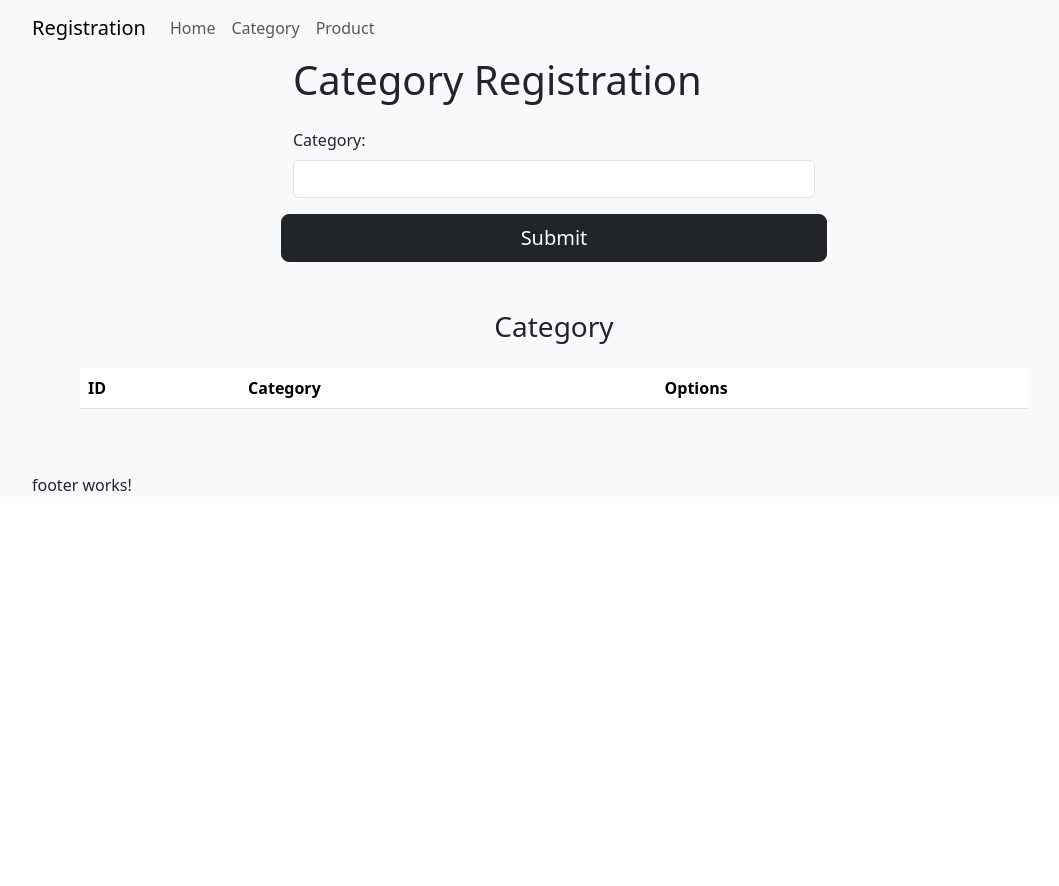
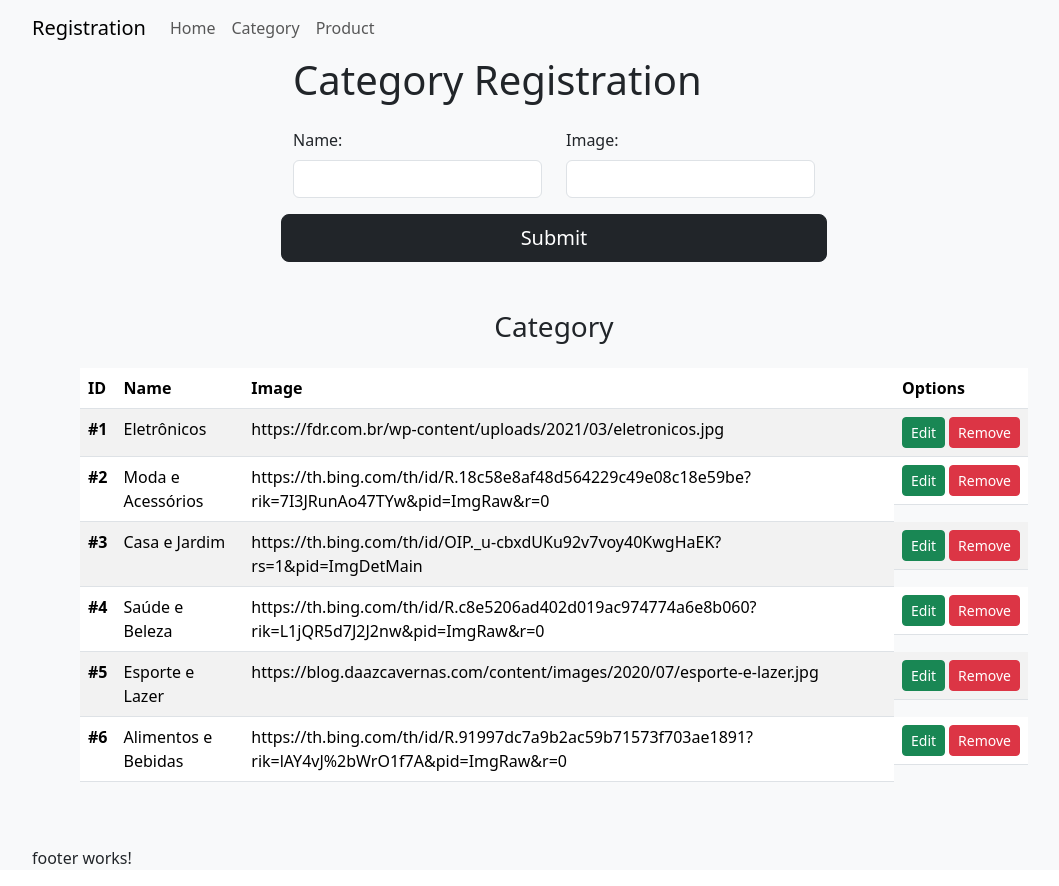
Before and after one commit to muriisantuss/register, an Angular app: page /category in a window 1280 px wide. Shown: the whole page, without its empty margins (86-1145 px from the left). Before the commit the page ends 800 px from the top, so only its background shows below. Built offline with nearby package versions, Linux system fonts and the light colour scheme; data requests are answered from the project's data file.

Commit message:
closes #5 - Task 05: - Product and Category Relationships

```diff
--- a/db.json
+++ b/db.json
@@ -1,25 +1,87 @@
 {
   "product": [
     {
-      "id": 2,
-      "name": "Computador",
+      "id": 1,
+      "name": " Smartphone Galaxy S21",
       "categoryId": 1,
-      "description": "Computador foi feito para você aprender cada vez mais com ele ",
-      "price": "10000",
-      "quantity": "10",
-      "active": false,
+      "description": "Smartphone com tela de 6.2 polegadas, 128GB de armazenamento, câmera traseira tripla de 64MP, e bateria de 4000mAh.",
+      "price": "3.500,00",
+      "quantity": "25",
+      "active": true,
       "period": "Available"
     },
     {
+      "id": 2,
+      "name": "Tênis Adidas Ultraboost",
+      "categoryId": 2,
+      "description": "Tênis esportivo unissex com tecnologia Boost, ideal para corridas e atividades físicas.",
+      "price": "650,00",
+      "quantity": "30",
+      "active": true,
+      "period": "Out of Stock"
+    },
+    {
       "id": 3,
-      "name": "Musica ",
-      "categoryId": 2,
-      "description": "ruim",
-      "price": "1",
-      "quantity": "1",
-      "active": false,
+      "name": " Bicicleta Mountain Bike Caloi",
+      "categoryId": 5,
+      "description": "Bicicleta de montanha com quadro de alumínio, 21 marchas, e suspensão dianteira.",
+      "price": "2.300,00",
+      "quantity": "12",
+      "active": true,
+      "period": "Available"
+    },
+    {
+      "id": 4,
+      "name": "Laptop Dell Inspiron 15",
+      "categoryId": 1,
+      "description": "Laptop com tela de 15.6 polegadas, processador Intel Core i7, 16GB de RAM, 512GB SSD, e Windows 10.",
+      "price": "6.200,00",
+      "quantity": "10",
+      "active": true,
+      "period": ""
+    },
+    {
+      "id": 5,
+      "name": " Conjunto de Sofás de Jardim",
+      "categoryId": 3,
+      "description": "Conjunto de sofás para jardim em rattan sintético, inclui mesa de centro e almofadas impermeáveis.",
+      "price": "4.200,00",
+      "quantity": "5",
+      "active": true,
       "period": "Available"
     }
   ],
-  "category": []
+  "category": [
+    {
+      "id": 1,
+      "name": "Eletrônicos",
+      "image": "https://fdr.com.br/wp-content/uploads/2021/03/eletronicos.jpg"
+    },
+    {
+      "id": 2,
+      "name": "Moda e Acessórios",
+      "image": "https://th.bing.com/th/id/R.18c58e8af48d564229c49e08c18e59be?rik=7I3JRunAo47TYw&pid=ImgRaw&r=0"
+    },
+    {
+      "id": 3,
+      "name": "Casa e Jardim",
+      "image": "https://th.bing.com/th/id/OIP._u-cbxdUKu92v7voy40KwgHaEK?rs=1&pid=ImgDetMain"
+    },
+    {
+      "id": 4,
+      "name": "Saúde e Beleza",
+      "image": "https://th.bing.com/th/id/R.c8e5206ad402d019ac974774a6e8b060?rik=L1jQR5d7J2J2nw&pid=ImgRaw&r=0"
+    },
+    {
+      "id": 5,
+      "name": "Esporte e Lazer",
+      "image": "https://blog.daazcavernas.com/content/images/2020/07/esporte-e-lazer.jpg"
+    },
+    {
+      "id": 6,
+      "name": "Alimentos e Bebidas",
+      "image": "https://th.bing.com/th/id/R.91997dc7a9b2ac59b71573f703ae1891?rik=lAY4vJ%2bWrO1f7A&pid=ImgRaw&r=0",
+      "count": "10"
+    }
+  ]
 }
--- a/src/app/category.ts
+++ b/src/app/category.ts
@@ -1,4 +1,6 @@
+
 export interface Category {
   id: number;
   name: string;
+  image: string;
 }
--- a/src/app/category/category.component.html
+++ b/src/app/category/category.component.html
@@ -4,12 +4,21 @@
     <h1 class="mb-4">Category Registration</h1>
     <div class="row mb-3">
       <div class="col">
-        <label for="Category" class="form-label">Category:</label>
+        <label for="Category" class="form-label">Name:</label>
         <input
           type="text"
           formControlName="name"
           class="form-control"
           id="name"
+        />
+      </div>
+      <div class="col">
+        <label for="Image" class="form-label">Image:</label>
+        <input
+          type="text"
+          formControlName="image"
+          class="form-control"
+          id="image"
         />
       </div>
     </div>
@@ -29,7 +38,8 @@
       <thead>
         <tr>
           <th scope="col">ID</th>
-          <th scope="col">Category</th>
+          <th scope="col">Name</th>
+          <th scope="col">Image</th>
           <th scope="col">Options</th>
         </tr>
       </thead>
@@ -37,6 +47,7 @@
         <tr *ngFor="let catch of category">
           <th scope="row">#{{ catch.id }}</th>
           <td>{{ catch.name }}</td>
+          <td>{{ catch.image }}</td>
           <td class="d-flex gap-1">
             <button class="btn btn-success btn-sm" (click)="update(catch)">
               Edit
--- a/src/app/category/category.component.ts
+++ b/src/app/category/category.component.ts
@@ -1,5 +1,6 @@
+import { ProductComponent } from './../product/product.component';
 import { Period } from './../period';
-import { Category } from './../category';
+import { Category } from '../category';
 import { Product } from '../product';
 
 import { ProductService } from '../service/product.service';
@@ -11,27 +12,28 @@ import { Component, OnInit } from '@angular/core';
 @Component({
   selector: 'app-category',
   templateUrl: './category.component.html',
-  styleUrl: './category.component.css'
+  styleUrl: './category.component.css',
 })
 export class CategoryComponent implements OnInit {
-  category: Category[] = []
-  product: Product[] = []
-  period = Object.values(Period)
+  category: Category[] = [];
+  product: Product[] = [];
+  period = Object.values(Period);
 
   catchCategoryFormGroup: FormGroup;
   isEditing: boolean = false;
 
-
   constructor(
-    private formBuilder: FormBuilder,
-    private categoryService: CategoryService,
-    private productService: ProductService
-
+    public formBuilder: FormBuilder,
+    public categoryService: CategoryService,
+    private productService: ProductService,
   ) {
     this.catchCategoryFormGroup = formBuilder.group({
       id: [''],
+      categoryId: [''],
       name: [''],
+      image: [''],
     });
+
   }
 
   ngOnInit(): void {
@@ -40,13 +42,13 @@ export class CategoryComponent implements OnInit {
 
   loadCategory() {
     this.categoryService.getCategory().subscribe({
-      next: data => this.category = data,
+      next: (data) => (this.category = data),
     });
   }
 
   loadProduct() {
     this.productService.getProduct().subscribe({
-      next: data => this.product = data,
+      next: (data) => (this.product = data),
     });
   }
 
@@ -61,7 +63,7 @@ export class CategoryComponent implements OnInit {
       });
     } else {
       this.categoryService.save(this.catchCategoryFormGroup.value).subscribe({
-        next: data => {
+        next: (data) => {
           this.category.push(data);
           this.catchCategoryFormGroup.reset();
         },
@@ -79,13 +81,11 @@ export class CategoryComponent implements OnInit {
     this.catchCategoryFormGroup.setValue(variable);
   }
 
-  getCategoryName(categoryId: number) : Category | undefined{
-    return this.category.find( c => c.id === categoryId)
+  getCategoryName(categoryId: number): Category | undefined {
+    return this.category.find((c) => c.id === categoryId);
   }
 
-  get name():any{
-    return this.catchCategoryFormGroup.get('name')
+  get name(): any {
+    return this.catchCategoryFormGroup.get('name');
   }
-
-
 }
--- a/src/app/home/home.component.html
+++ b/src/app/home/home.component.html
@@ -1 +1,20 @@
-<main class="container bg-light px-5"><p>home works!</p></main>
+<main class="container bg-light px-5">
+  <h1 class="text-center mb-4">Products - Category</h1>
+  <form [formGroup]="catchCategoryFormGroup" class="row mx-auto">
+      <div *ngFor="let catch of category" class="col-4 d-flex mb-4">
+        <div class="card" style="width: 80%;  margin: 0 auto ">
+          <img
+            style="height: 10rem"
+            class="card-img-top"
+            src="{{ catch.image }}"
+            alt="Card image cap"
+          />
+          <div class="card-body" >
+            <h5 class="card-title">{{ catch.name }}</h5>
+              <p class="card-text">Total product: in development...🚧</p>
+            <a routerLink="product/" class="btn btn-primary">Acessar</a>
+          </div>
+        </div>
+      </div>
+  </form>
+</main>
--- a/src/app/home/home.component.ts
+++ b/src/app/home/home.component.ts
@@ -1,10 +1,10 @@
 import { Component } from '@angular/core';
+import { CategoryComponent } from '../category/category.component';
 
 @Component({
   selector: 'app-home',
   templateUrl: './home.component.html',
-  styleUrl: './home.component.css'
+  styleUrl: './home.component.css',
 })
-export class HomeComponent {
-
+export class HomeComponent extends CategoryComponent {
 }
--- a/src/app/product.ts
+++ b/src/app/product.ts
@@ -1,5 +1,5 @@
-import { Category } from "./category";
-import { Period } from "./period";
+import { Period } from './period';
+import { Category } from './category';
 
 export interface Product {
   id: number;
--- a/src/app/product/product.component.html
+++ b/src/app/product/product.component.html
@@ -55,9 +55,9 @@
     </div>
 
     <div class="row mb-3">
-      <div class="col-10">
+      <div class="col-9">
         <div>
-          <label class="form-check-label" for="active"> Periods:</label>
+          <label class="form-check-label" for="active"></label>
           <span *ngFor="let period of period">
             <input
               type="radio"
@@ -69,7 +69,7 @@
           </span>
         </div>
       </div>
-      <div class="col-2">
+      <div class="col-3">
         <label class="form-check-label" for="active"> Check:</label>
         <input
           class="form-check-input ms-2"
--- a/src/app/service/category.service.ts
+++ b/src/app/service/category.service.ts
@@ -1,7 +1,9 @@
 import { Injectable } from '@angular/core';
-import { Category } from './../category';
+import { Category } from '../category';
 import { HttpClient } from '@angular/common/http';
+import { map } from 'rxjs';
 import { Observable } from 'rxjs';
+import { Product } from '../product';
 
 @Injectable({
   providedIn: 'root',
@@ -12,7 +14,7 @@ export class CategoryService {
   constructor(private httpClient: HttpClient) {}
 
   getCategory(): Observable<Category[]> {
-    return this.httpClient.get<Category[]>(this.apiUrl);
+    return this.httpClient.get<Category[]>(`${this.apiUrl}`);
   }
 
   getCategoryOne(id: number): Observable<Category> {
```
Also changed, not shown: src/app/product/product.component.ts (+11 -10 lines).
